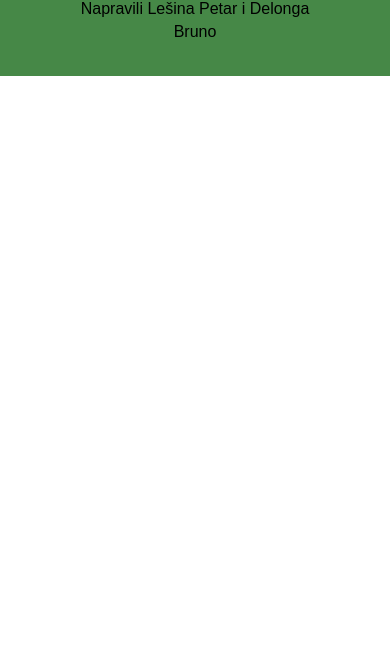
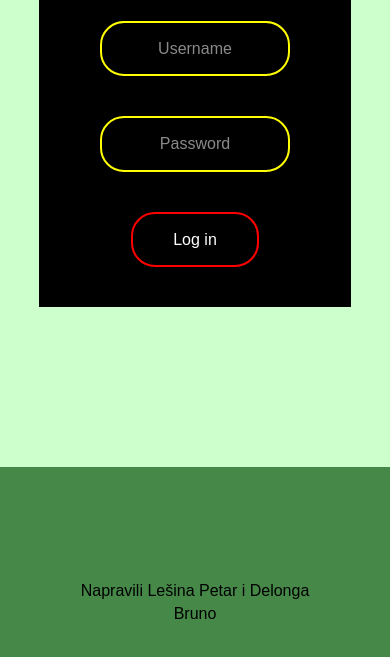
Before and after one commit to petarlesina/IMDB-seminar-HCI, a Gatsby site in the folder IMDB_DL/: page /signin in a window 390 px wide. Shown: the part 230-887 px from the top of the page. Before the commit the page ends 844 px from the top, so only its background shows below. Built offline with nearby package versions, Linux system fonts and the light colour scheme; Gatsby itself is replaced by a stand-in of ours.

Commit message:
login page

```diff
--- a/IMDB_DL/src/components/navigation.css
+++ b/IMDB_DL/src/components/navigation.css
@@ -1,7 +1,5 @@
 .navList{
     position: relative;
-    /* top:14px;
-    right:3px; */
     display:flex;
     list-style-type: none;
     margin: 0 4.5rem;
--- /dev/null
+++ b/IMDB_DL/src/pages/signin.css
@@ -0,0 +1,113 @@
+/* body{
+    margin: 0;
+    padding: 0;
+    font-family: sans-serif;
+}
+ */
+
+ .box{
+     /* width: 400px;
+     padding: 40px;
+     margin-top: 10rem;
+     margin-bottom: 10rem;
+     margin-left: 40%; */
+     /* transform: translate(-50%, -50%); */
+     display: flex;
+     flex-direction: column;
+     background: black;
+     text-align: center;
+     padding: 20px;
+     width: 35%;
+     height: 100%;
+     margin-top: 6rem;
+     margin-bottom: 10rem;
+     margin-left: 34%;
+ }
+
+ .box h1{
+     color: white;
+     text-transform: uppercase;
+     font-weight: 500;
+ }
+
+ .box input[type="text"], .box input[type="password"]{
+     border:0;
+     background: none;
+     display:block;
+     margin: 20px auto;
+     text-align: center;
+     border: 2px solid yellow;
+     padding: 14px 10px;
+     width: 240px;
+     outline: none;
+     color: white;
+     border-radius: 24px;
+     transition: 0.25s;
+ }
+
+ .box input[type="text"]:focus, .box input[type="password"]:focus{
+    width: 280px;
+    border-color: red;
+
+}
+
+.box input[type="submit"]{
+     border:0;
+     background: none;
+     display:block;
+     margin: 20px auto;
+     text-align: center;
+     border: 2px solid red;
+     padding: 14px 40px;
+     outline: none;
+     color: white;
+     border-radius: 24px;
+     transition: 0.25s;
+     cursor: pointer;
+}
+
+.box input[type="submit"]:hover{
+    background: blue;
+}
+
+
+.log-in-container {
+    display: flex;
+    flex-direction: column;
+    padding: 50px;
+    width: 25%;
+    height: 100%;
+    margin: auto;
+  }
+
+  @media only screen and (max-width: 1024px) {
+    .box {
+        width: 80%;
+        margin-left: 10%;
+    }
+
+    .box input[type="text"], .box input[type="password"]{
+        width: 350px;
+    }
+
+  }
+
+  @media only screen and (max-width: 720px) {
+    .box {
+        width: 80%;
+        margin-left: 10%;
+    }
+
+    .box input[type="text"]:focus, .box input[type="password"]:focus{
+        width: 80%;
+        border-color: red;
+
+    }
+
+
+
+    .box input[type="text"], .box input[type="password"]{
+        width: 70%;
+    }
+
+  }
--- a/IMDB_DL/src/pages/signin.js
+++ b/IMDB_DL/src/pages/signin.js
@@ -1,14 +1,20 @@
 import React from 'react'
-import { Link } from "gatsby"
 
 import Layout from '../components/layout'
-
+import style from './signin.css'
 
 const SignInPage = () => {
     return (
         <div>
             <Layout>
-            <h1>prijava</h1>
+            {/* <h1>prijava</h1> */}
+            <form class="box" action="" method="post">
+                <h1>Login</h1>
+                <input type="text" name="" placeholder="Username"></input>
+                <input type="password" name="" placeholder="Password"></input>
+                <input type="submit" name="" value="Log in"></input>
+
+            </form>
             </Layout>
         </div>
 
```
